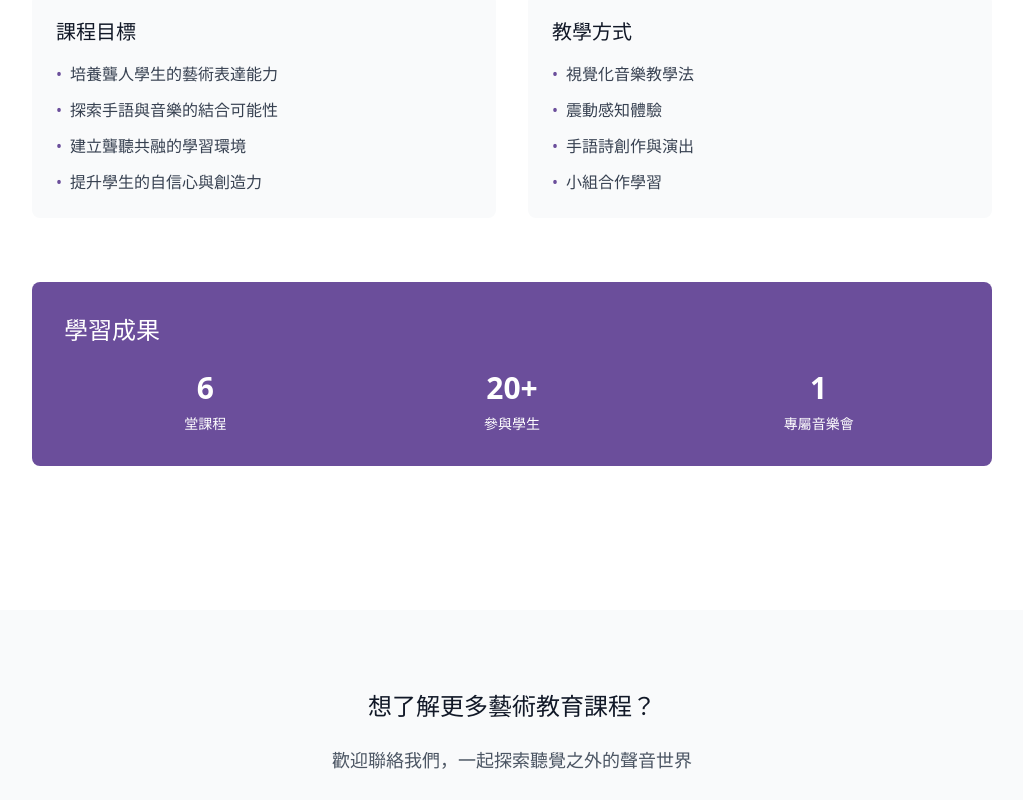
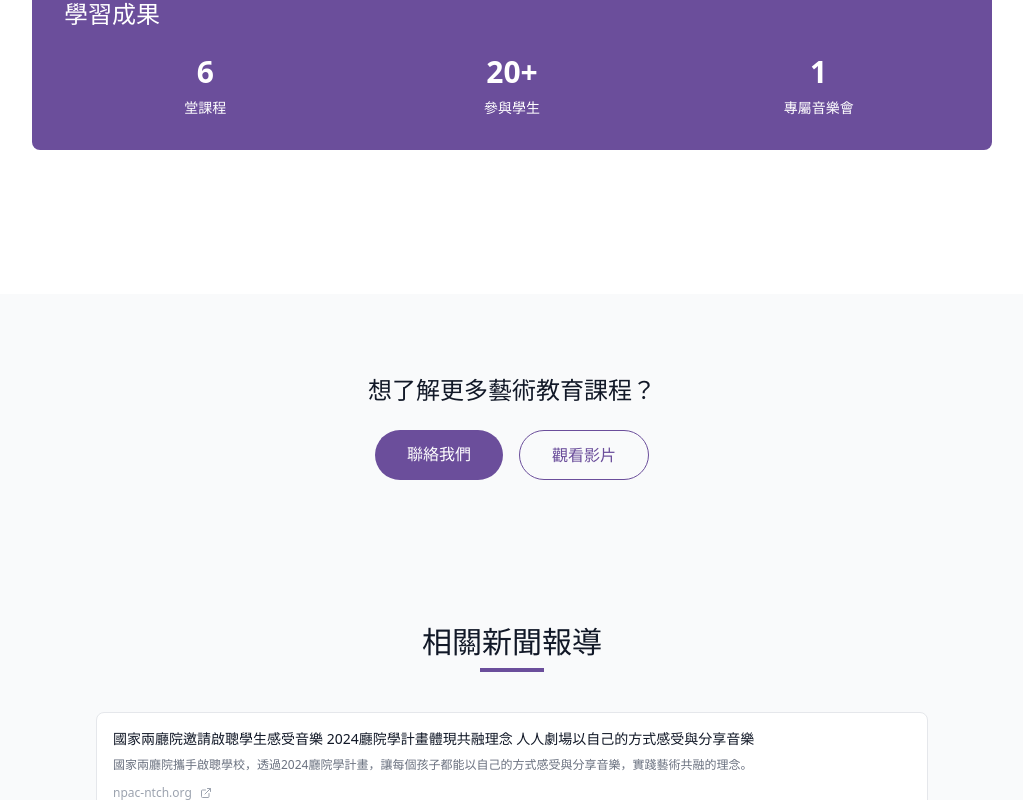
Before and after one commit to nyannyn/hidden-sound, a React (Vite) app: page /education in a window 1280 px wide. Shown: the part 1660-2460 px from the top of the page, without its empty margins (128-1151 px from the left). Built offline with nearby package versions, Linux system fonts and the light colour scheme.

Commit message:
備份本地修改

```diff
--- a/src/components/About.tsx
+++ b/src/components/About.tsx
@@ -13,9 +13,6 @@ const About = () => {
           <div className="text-center">
             <h1 className="text-4xl font-bold text-gray-900 mb-4">關於我們</h1>
             <div className="w-24 h-1 bg-gray-800 mx-auto mb-6"></div>
-            <p className="text-lg text-gray-600">
-              用藝術搭起聾人與音樂世界的橋樑
-            </p>
           </div>
         </div>
       </section>
@@ -248,9 +245,6 @@ const About = () => {
               我們的成果
             </h2>
             <div className="w-24 h-1 bg-gray-800 mx-auto mb-6"></div>
-            <p className="text-lg text-gray-600">
-              用數字說話，看見我們的努力與成果
-            </p>
           </div>
 
           <div className="grid grid-cols-2 lg:grid-cols-4 gap-8">
--- a/src/components/Contact.tsx
+++ b/src/components/Contact.tsx
@@ -390,44 +390,6 @@ const Contact = () => {
         </div>
       </section>
 
-      {/* 媒體資源 */}
-      <section className="py-20 bg-white">
-        <div className="max-w-4xl mx-auto px-4 sm:px-6 lg:px-8 text-center">
-          <h2 className="text-3xl font-bold text-gray-900 mb-8">媒體資源</h2>
-
-          <div className="grid grid-cols-1 md:grid-cols-2 gap-8">
-            <div className="bg-gray-50 p-6 rounded-lg">
-              <h3 className="text-xl font-semibold text-gray-900 mb-4">
-                媒體聯絡
-              </h3>
-              <p className="text-gray-600 mb-4">
-                如需採訪或活動報導，請聯繫我們的媒體窗口
-              </p>
-              <a
-                href="https://docs.google.com/forms/d/e/1FAIpQLSf1sHv5HWk1lPQu3_gtDWpZ3KvDnszLnX2-rANds5iYUukBUg/viewform"
-                className="text-[#6B4E9B] hover:text-[#5a4287] font-medium"
-              >
-                媒體採訪申請 →
-              </a>
-            </div>
-
-            <div className="bg-gray-50 p-6 rounded-lg">
-              <h3 className="text-xl font-semibold text-gray-900 mb-4">
-                專案資源
-              </h3>
-              <p className="text-gray-600 mb-4">瞭解我們的專案計畫</p>
-              <a
-                href="https://forms.gle/TsyYBHJVh6sJpoTb9"
-                target="_blank"
-                rel="noopener noreferrer"
-                className="text-[#6B4E9B] hover:text-[#5a4287] font-medium"
-              >
-                企業募資合作 →
-              </a>
-            </div>
-          </div>
-        </div>
-      </section>
 
       <Footer />
     </div>
--- a/src/components/Education.tsx
+++ b/src/components/Education.tsx
@@ -8,43 +8,52 @@ const Education = () => {
   const newsItems = [
     {
       url: "https://npac-ntch.org/media-center/media-news/10623-%E5%9C%8B%E5%AE%B6%E5%85%A9%E5%BB%B3%E9%99%A2%E9%82%80%E8%AB%8B%E5%95%9F%E8%81%B0%E5%AD%B8%E7%94%9F%E6%84%9F%E5%8F%97%E9%9F%B3%E6%A8%82%20%202024%E5%BB%93%E9%99%A2%E5%AD%B8%E8%A8%88%E7%95%AB%E9%AB%94%E7%8F%BE%E5%85%B1%E8%9E%8D%E7%90%86%E5%BF%B5%20%E4%BA%BA%E4%BA%BA%E5%8A%87%E5%A0%B4%20%20%E4%BB%A5%E8%87%AA%E5%B7%B1%E7%9A%84%E6%96%B9%E5%BC%8F%E6%84%9F%E5%8F%97%E8%88%87%E5%88%86%E4%BA%AB%E9%9F%B3%E6%A8%82",
-      title: "國家兩廳院邀請啟聰學生感受音樂 2024廳院學計畫體現共融理念 人人劇場以自己的方式感受與分享音樂",
-      description: "國家兩廳院攜手啟聰學校，透過2024廳院學計畫，讓每個孩子都能以自己的方式感受與分享音樂，實踐藝術共融的理念。",
+      title:
+        "國家兩廳院邀請啟聰學生感受音樂 2024廳院學計畫體現共融理念 人人劇場以自己的方式感受與分享音樂",
+      description:
+        "國家兩廳院攜手啟聰學校，透過2024廳院學計畫，讓每個孩子都能以自己的方式感受與分享音樂，實踐藝術共融的理念。",
       domain: "npac-ntch.org",
       category: "新聞報導",
     },
     {
       url: "https://www.youtube.com/watch?v=0ZeK0D6vcjk",
       title: "兩廳院「廳院學計畫」和北聰合作 推藝術入校 | 20240603公視手語新聞",
-      description: "公視手語新聞報導，兩廳院攜手台北市立啟聰學校，推動藝術教育進入校園，讓聽障學生也能無障礙參與藝術體驗。",
+      description:
+        "公視手語新聞報導，兩廳院攜手台北市立啟聰學校，推動藝術教育進入校園，讓聽障學生也能無障礙參與藝術體驗。",
       domain: "youtube.com",
       category: "影音新聞",
     },
     {
       url: "https://udn.com/news/story/7240/8126465",
       title: "工研院攜手兩廳院 以科技助力聽障生無礙感受音樂魅力 | 聯合新聞網",
-      description: "工研院與國家兩廳院合作，運用科技輔具，協助聽障學生跨越障礙，親身感受音樂的美好與魅力。",
+      description:
+        "工研院與國家兩廳院合作，運用科技輔具，協助聽障學生跨越障礙，親身感受音樂的美好與魅力。",
       domain: "udn.com",
       category: "新聞報導",
     },
     {
       url: "https://npac-ntch.org/discover/voice/11564-%E8%81%BD%E8%A6%BA%E4%B9%8B%E5%A4%96%E7%9A%84%E8%81%B2%E9%9F%B3%E6%8E%A2%E7%B4%A2%E8%AA%B2",
       title: "聽覺之外的聲音探索課 | 國家兩廳院",
-      description: "國家兩廳院「聽覺之外的聲音探索課」，帶領學生用不同感官體驗聲音，開啟多元藝術教育的可能。",
+      description:
+        "國家兩廳院「聽覺之外的聲音探索課」，帶領學生用不同感官體驗聲音，開啟多元藝術教育的可能。",
       domain: "npac-ntch.org",
       category: "藝術教育",
     },
     {
       url: "https://npac-ntch.org/discover/voice/11588-%E7%84%A1%E8%AB%96%E7%94%9F%E4%BE%86%E5%A6%82%E4%BD%95%20%E4%BA%BA%E4%BA%BA%E7%9A%86%E6%9C%89%E4%BA%AB%E5%8F%97%E8%97%9D%E8%A1%93%E7%9A%84%E6%AC%8A%E5%88%A9",
-      title: "【觀劇指南】菲利普．肯恩《人間樂園》—— 前往地獄之旅? | 國家兩廳院",
-      description: "國家兩廳院專文，探討「人人皆有享受藝術的權利」，推動無障礙劇場與共融藝術的實踐。",
+      title:
+        "【觀劇指南】菲利普．肯恩《人間樂園》—— 前往地獄之旅? | 國家兩廳院",
+      description:
+        "國家兩廳院專文，探討「人人皆有享受藝術的權利」，推動無障礙劇場與共融藝術的實踐。",
       domain: "npac-ntch.org",
       category: "專欄文章",
     },
     {
       url: "https://www.mirrorvoice.com.tw/podcasts/192/4400",
-      title: "EP15｜聾人也可以享受音樂？原來可以這樣「聽」！ ft.王萱儀、廖曉彤 - 鏡好聽Mirror Voice",
-      description: "Podcast節目邀請聽障者與手語藝術家，分享如何用不同方式感受音樂，打破對「聽」的想像。",
+      title:
+        "EP15｜聾人也可以享受音樂？原來可以這樣「聽」！ ft.王萱儀、廖曉彤 - 鏡好聽Mirror Voice",
+      description:
+        "Podcast節目邀請聽障者與手語藝術家，分享如何用不同方式感受音樂，打破對「聽」的想像。",
       domain: "mirrorvoice.com.tw",
       category: "Podcast",
     },
@@ -59,9 +68,6 @@ const Education = () => {
           <div className="text-center">
             <h1 className="text-4xl font-bold text-gray-900 mb-4">藝術教育</h1>
             <div className="w-24 h-1 bg-gray-800 mx-auto mb-6"></div>
-            <p className="text-lg text-gray-600">
-              聽覺之外的聲音探索課 - 開啟聾聽共融的藝術教育之門
-            </p>
           </div>
         </div>
       </section>
@@ -153,57 +159,6 @@ const Education = () => {
             </div>
           </div>
 
-          {/* 課程內容詳述 */}
-          <div className="grid grid-cols-1 md:grid-cols-2 gap-8 mb-16">
-            <div className="bg-gray-50 p-6 rounded-lg">
-              <h4 className="text-xl font-semibold text-gray-900 mb-4">
-                課程目標
-              </h4>
-              <ul className="space-y-3 text-gray-700">
-                <li className="flex items-start">
-                  <span className="text-[#6B4E9B] mr-2">•</span>
-                  培養聾人學生的藝術表達能力
-                </li>
-                <li className="flex items-start">
-                  <span className="text-[#6B4E9B] mr-2">•</span>
-                  探索手語與音樂的結合可能性
-                </li>
-                <li className="flex items-start">
-                  <span className="text-[#6B4E9B] mr-2">•</span>
-                  建立聾聽共融的學習環境
-                </li>
-                <li className="flex items-start">
-                  <span className="text-[#6B4E9B] mr-2">•</span>
-                  提升學生的自信心與創造力
-                </li>
-              </ul>
-            </div>
-
-            <div className="bg-gray-50 p-6 rounded-lg">
-              <h4 className="text-xl font-semibold text-gray-900 mb-4">
-                教學方式
-              </h4>
-              <ul className="space-y-3 text-gray-700">
-                <li className="flex items-start">
-                  <span className="text-[#6B4E9B] mr-2">•</span>
-                  視覺化音樂教學法
-                </li>
-                <li className="flex items-start">
-                  <span className="text-[#6B4E9B] mr-2">•</span>
-                  震動感知體驗
-                </li>
-                <li className="flex items-start">
-                  <span className="text-[#6B4E9B] mr-2">•</span>
-                  手語詩創作與演出
-                </li>
-                <li className="flex items-start">
-                  <span className="text-[#6B4E9B] mr-2">•</span>
-                  小組合作學習
-                </li>
-              </ul>
-            </div>
-          </div>
-
           {/* 成果展示 */}
           <div className="bg-[#6B4E9B] text-white p-8 rounded-lg mb-16">
             <h3 className="text-2xl font-bold mb-6">學習成果</h3>
@@ -231,12 +186,10 @@ const Education = () => {
           <h3 className="text-2xl font-bold text-gray-900 mb-6">
             想了解更多藝術教育課程？
           </h3>
-          <p className="text-lg text-gray-600 mb-8">
-            歡迎聯絡我們，一起探索聽覺之外的聲音世界
-          </p>
           <div className="flex flex-col sm:flex-row gap-4 justify-center">
             <a
-              href="mailto:hiddensoundproject@gmail.com"
+              href="https://docs.google.com/forms/d/e/1FAIpQLSf1sHv5HWk1lPQu3_gtDWpZ3KvDnszLnX2-rANds5iYUukBUg/viewform"
+              target="_blank"
               className="bg-[#6B4E9B] text-white px-8 py-3 rounded-full font-medium transition-all duration-300 hover:bg-[#5a4287] hover:shadow-lg"
             >
               聯絡我們
```
